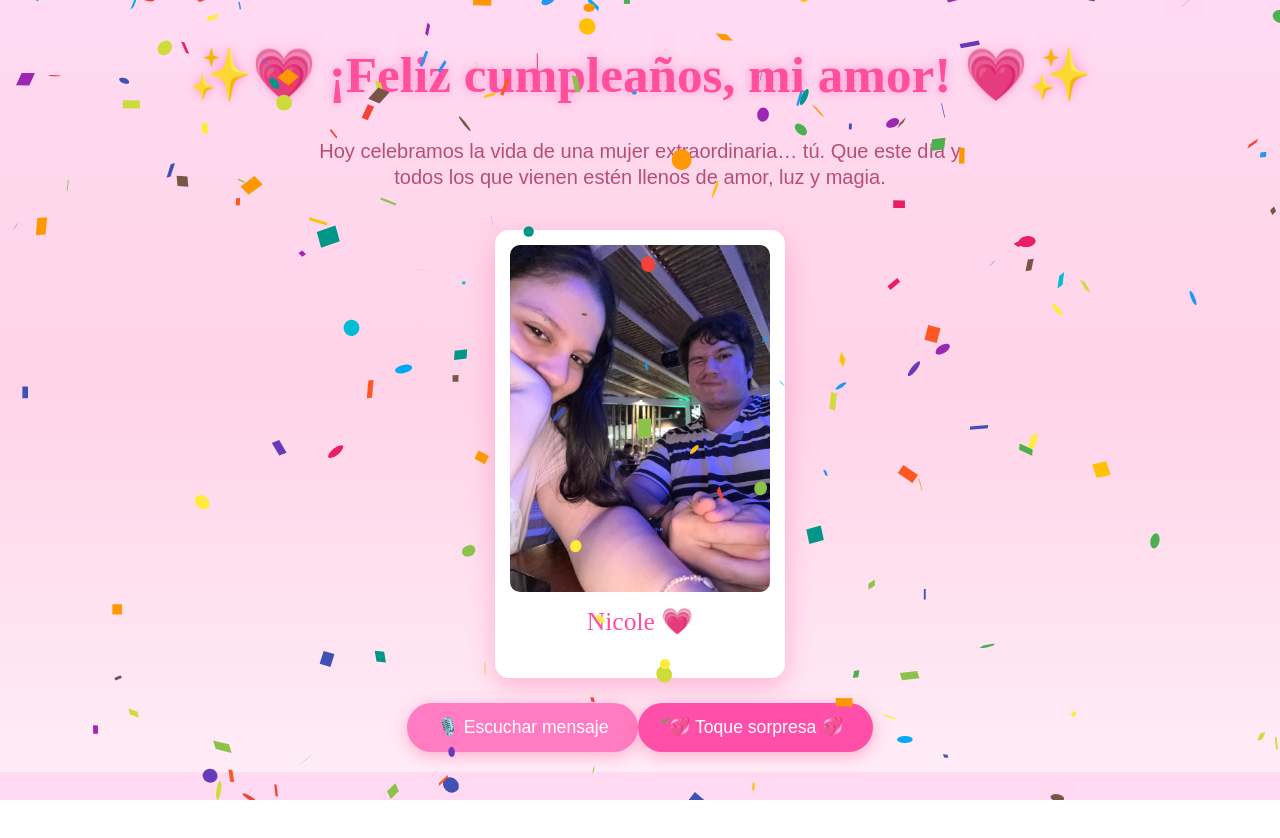
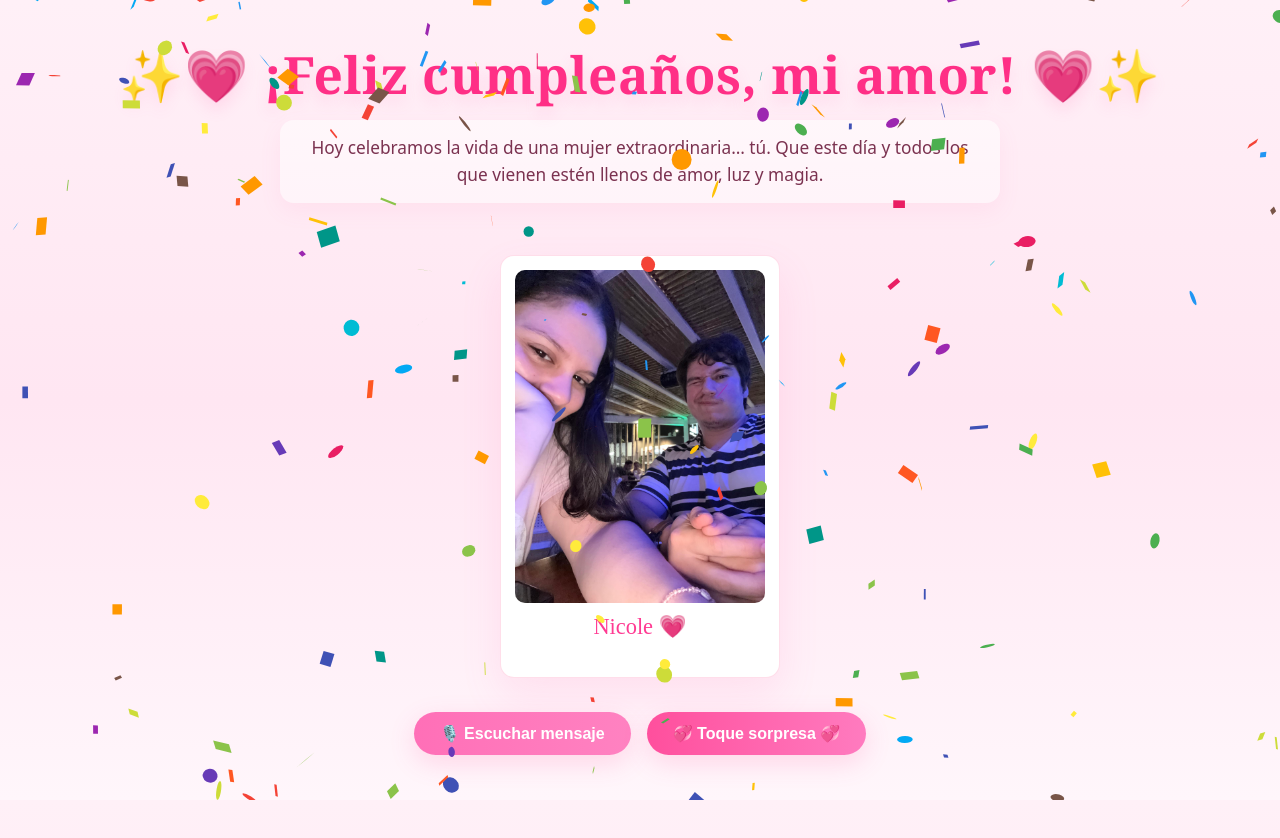
Before and after one commit to AdrianTobarH/cumple-nicole-website, a React (Vite) app: page / in a window 1280 px wide. Shown: the top 838 px of the page. Before the commit the page ends 800 px from the top, so only its background shows below. Built offline with nearby package versions, Linux system fonts and the light colour scheme.

Commit message:
Add romantic CSS + cursor glitter effect

```diff
--- a/src/NicoleBirthday.css
+++ b/src/NicoleBirthday.css
@@ -1,101 +1,247 @@
+/* NicoleBirthday.css
+   Romantic Pink Aesthetic - full styles
+*/
+
+/* Reset / base */
+* { box-sizing: border-box; }
+html, body, #root { height: 100%; }
 body {
-  background: linear-gradient(180deg, #ffdaf2, #ffd4e8, #ffecf6);
   margin: 0;
-  font-family: 'Poppins', sans-serif;
+  font-family: 'Poppins', system-ui, -apple-system, "Segoe UI", Roboto, "Helvetica Neue", Arial;
+  background: linear-gradient(180deg, #fff0f7 0%, #ffe6f2 50%, #fff6fb 100%);
+  -webkit-font-smoothing: antialiased;
+  -moz-osx-font-smoothing: grayscale;
+  color: #5a2a3e;
 }
 
+/* Container */
 .birthday-container {
   text-align: center;
-  padding: 20px;
-  overflow-x: hidden;
+  padding: 28px 16px 80px;
+  min-height: 100vh;
+  position: relative;
+  overflow: hidden;
 }
 
-/* Título romántico */
+/* TITULO - Dancing Script must be loaded in index.html or via Google Fonts */
 .titulo-romantico {
-  font-family: 'Dancing Script', cursive;
+  font-family: 'Dancing Script', 'Georgia', serif;
   font-size: 3.2rem;
-  color: #ff4f9d;
-  margin-top: 25px;
-  text-shadow: 0 0 12px rgba(255, 143, 203, 0.4);
-  animation: glow 3s infinite alternate;
+  color: #ff2f86;
+  margin: 20px 0 6px;
+  letter-spacing: 0.5px;
+  line-height: 1.05;
+  transform-origin: center;
+  text-shadow: 0 6px 18px rgba(255,95,170,0.18), 0 2px 6px rgba(255,95,170,0.12);
+  animation: sparkleText 3s ease-in-out infinite;
 }
 
-@keyframes glow {
-  from { text-shadow: 0 0 8px #ff8ac9; }
-  to   { text-shadow: 0 0 18px #ffb5dd; }
+/* subtle glowing sparkle */
+@keyframes sparkleText {
+  0%   { text-shadow: 0 6px 10px rgba(255,95,170,0.12); transform: scale(1); }
+  50%  { text-shadow: 0 12px 28px rgba(255,120,195,0.28); transform: scale(1.02); }
+  100% { text-shadow: 0 6px 10px rgba(255,95,170,0.12); transform: scale(1); }
 }
 
-.mensaje-romantico {
-  max-width: 650px;
-  margin: 20px auto;
-  font-size: 1.25rem;
-  color: #b84e76;
-  line-height: 1.6rem;
+/* Heartbeat effect (subtle) */
+.heartbeat {
+  animation: heartbeat 2.2s ease-in-out infinite;
+}
+@keyframes heartbeat {
+  0% { transform: scale(1); }
+  10% { transform: scale(1.02); }
+  20% { transform: scale(0.99); }
+  30% { transform: scale(1); }
+  100% { transform: scale(1); }
 }
 
-/* Polaroid carrusel */
+/* Short lead message */
+.mensaje-romantico {
+  max-width: 720px;
+  margin: 12px auto 26px;
+  font-size: 1.08rem;
+  color: #7b3250;
+  line-height: 1.6;
+  background: linear-gradient(180deg, rgba(255,255,255,0.55), rgba(255,255,255,0.45));
+  display: inline-block;
+  padding: 14px 20px;
+  border-radius: 14px;
+  box-shadow: 0 8px 22px rgba(255,102,170,0.08);
+}
+
+/* CAROUSEL POLAROID */
 .carousel-container {
-  margin-top: 40px;
   display: flex;
   justify-content: center;
+  margin-top: 26px;
+  margin-bottom: 22px;
 }
 
 .polaroid {
-  background: white;
-  padding: 15px;
-  width: 260px;
+  background: #fff;
+  padding: 14px;
+  width: 280px;
   border-radius: 14px;
-  box-shadow: 0px 8px 25px rgba(255, 85, 152, 0.35);
+  transform-origin: center;
+  box-shadow: 0 18px 40px rgba(255, 102, 170, 0.12);
+  border: 1px solid rgba(255, 200, 220, 0.6);
 }
 
 .carousel-img {
   width: 100%;
+  height: auto;
+  display: block;
   border-radius: 10px;
+  object-fit: cover;
 }
 
 .polaroid-caption {
   margin-top: 10px;
   font-family: 'Dancing Script', cursive;
-  font-size: 1.6rem;
-  color: #ff4f9d;
+  font-size: 1.4rem;
+  color: #ff3b93;
+  text-align: center;
 }
 
-/* Botones */
-.btn-voz,
-.btn-sorpresa {
-  background: #ff7cc2;
+/* BUTTONS - primary romantic style */
+.btn-voz, .btn-sorpresa, .btn-carta {
+  display: inline-block;
+  margin: 12px 8px;
+  padding: 12px 26px;
+  border-radius: 30px;
+  font-size: 1rem;
+  font-weight: 600;
+  color: #fff;
   border: none;
-  color: white;
-  padding: 14px 30px;
-  margin-top: 25px;
-  font-size: 1.1rem;
-  border-radius: 30px;
   cursor: pointer;
-  box-shadow: 0 4px 16px rgba(255, 85, 152, 0.4);
+  outline: none;
+  transition: transform .15s ease, box-shadow .2s ease;
+  box-shadow: 0 8px 26px rgba(255,80,150,0.18);
+  backdrop-filter: blur(2px);
 }
 
-.btn-sorpresa {
-  background: #ff4fa8;
+/* individual colors */
+.btn-voz { background: linear-gradient(90deg,#ff6fb7,#ff82c1); }
+.btn-sorpresa { background: linear-gradient(90deg,#ff4f9d,#ff7bbf); }
+.btn-carta { background: linear-gradient(90deg,#ff9fcf,#ff6fb7); }
+
+.btn-voz:hover, .btn-sorpresa:hover, .btn-carta:hover {
+  transform: translateY(-4px) scale(1.02);
+  box-shadow: 0 14px 40px rgba(255,90,170,0.24);
 }
 
-/* Corazones flotantes */
+/* Heart overlay animation container */
 .hearts-overlay {
   position: fixed;
+  pointer-events: none;
   top: 0;
   left: 0;
   width: 100%;
   height: 100%;
-  pointer-events: none;
   overflow: hidden;
+  z-index: 999;
 }
 
 .heart {
   position: absolute;
-  animation: floatUp 2s linear forwards;
-  font-size: 2rem;
+  font-size: 1.9rem;
+  transform: translateY(0) scale(0.7);
+  will-change: transform, opacity;
+  filter: drop-shadow(0 6px 8px rgba(255,100,170,0.18));
+  animation: heartFloat linear forwards;
+}
+@keyframes heartFloat {
+  0%   { transform: translateY(30px) scale(0.6); opacity: 1; }
+  30%  { transform: translateY(-80px) scale(1.0); opacity: .95; }
+  100% { transform: translateY(-420px) scale(1.4); opacity: 0; }
 }
 
-@keyframes floatUp {
-  0% { transform: translateY(20px) scale(0.5); opacity: 1; }
-  100% { transform: translateY(-400px) scale(1.5); opacity: 0; }
+/* LETTER OVERLAY (animated love letter) */
+.overlay-carta {
+  position: fixed;
+  inset: 0;
+  display: flex;
+  align-items: center;
+  justify-content: center;
+  background: linear-gradient(180deg, rgba(20,10,20,0.3), rgba(20,10,20,0.45));
+  z-index: 1001;
+  padding: 28px;
 }
+
+.carta {
+  width: min(720px, 94%);
+  background: linear-gradient(180deg, #fff, #fffefc);
+  border-radius: 16px;
+  padding: 26px;
+  box-shadow: 0 20px 60px rgba(0,0,0,0.35);
+  border: 1px solid rgba(255,180,200,0.5);
+  transform-origin: center;
+}
+
+.carta-titulo {
+  margin: 0 0 8px;
+  font-family: 'Dancing Script', cursive;
+  font-size: 2.2rem;
+  color: #ff4f9d;
+  text-align: center;
+}
+
+.carta-texto {
+  color: #6b2f4a;
+  font-size: 1.05rem;
+  line-height: 1.7;
+  margin: 10px 6px 18px;
+  text-align: left;
+}
+
+.cerrar-carta {
+  display: block;
+  margin: 6px auto 0;
+  padding: 10px 20px;
+  border-radius: 24px;
+  background: linear-gradient(90deg,#ff82c1,#ff4f9d);
+  color: white;
+  border: none;
+  cursor: pointer;
+  font-weight: 600;
+  box-shadow: 0 8px 28px rgba(255,80,150,0.2);
+}
+
+/* CURSOR GLITTER - small sparkle effect
+   NOTE: to make particles follow the mouse, we add small JS that sets
+   CSS variables on .cursor-glitter -- JS snippet provided below.
+*/
+.cursor-glitter {
+  position: fixed;
+  pointer-events: none;
+  width: 60px;
+  height: 60px;
+  background: radial-gradient(circle at 30% 30%, rgba(255,255,255,0.95) 4%, transparent 6%),
+              radial-gradient(circle at 70% 70%, rgba(255,255,255,0.85) 3%, transparent 6%),
+              radial-gradient(circle at 50% 50%, rgba(255,184,210,0.6) 20%, rgba(255,184,210,0.05) 40%, transparent 45%);
+  transform: translate(-50%, -50%) scale(0.9);
+  border-radius: 50%;
+  mix-blend-mode: screen;
+  filter: blur(0.6px) saturate(1.1);
+  transition: transform .06s linear, opacity .12s linear;
+  z-index: 1200;
+  opacity: 0.95;
+}
+
+/* small responsive tweaks */
+@media (max-width: 720px) {
+  .titulo-romantico { font-size: 2.6rem; }
+  .polaroid { width: 88%; }
+  .carousel-img { max-height: 420px; object-fit: cover; }
+  .mensaje-romantico { font-size: 1.02rem; padding: 12px 16px; }
+  .btn-voz, .btn-sorpresa, .btn-carta { padding: 10px 18px; font-size: 0.98rem; border-radius: 22px; }
+}
+
+/* lighten/soften the default scrollbars (optional) */
+::-webkit-scrollbar { height: 10px; width: 8px; }
+::-webkit-scrollbar-thumb { background: rgba(255,140,180,0.25); border-radius: 10px; }
+
+/* small helper: subtle backdrop for polaroid on mobile */
+@media (max-width: 420px) {
+  .polaroid { padding: 10px; border-radius: 12px; }
+}
```
